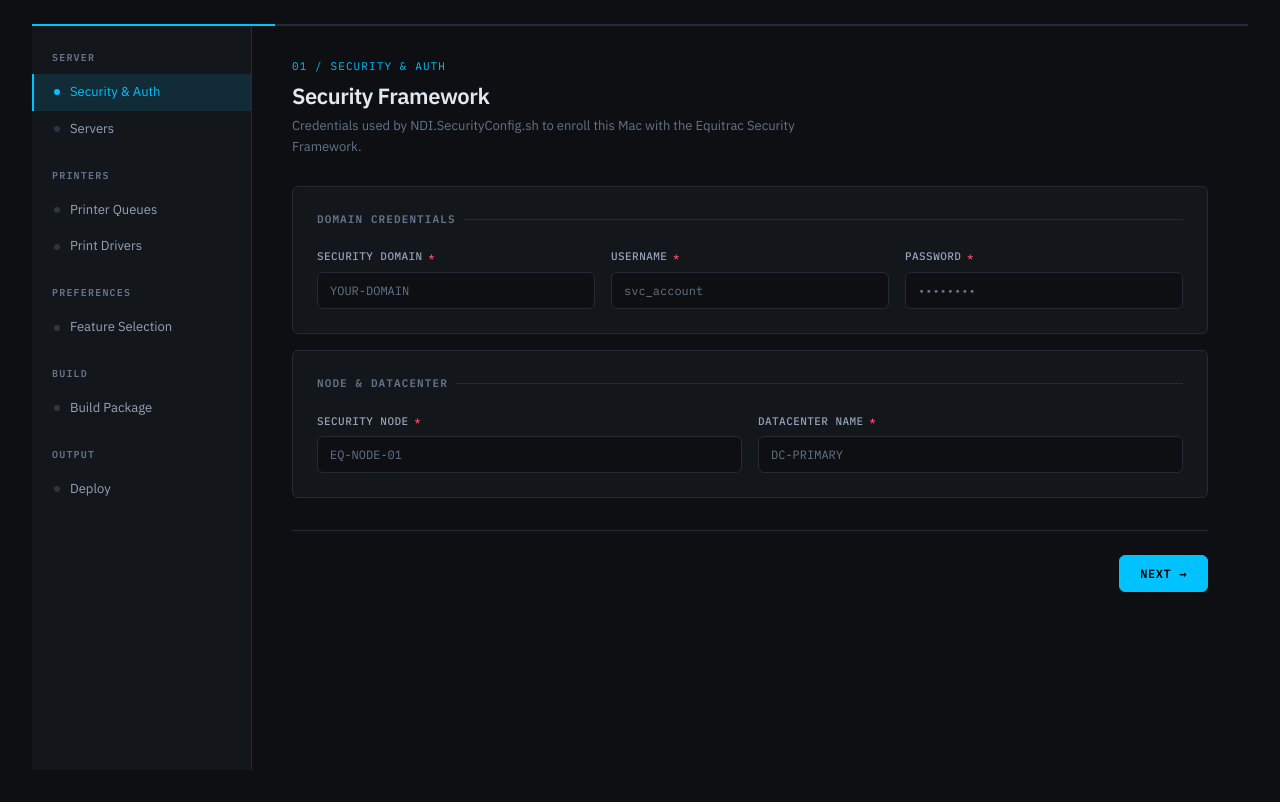
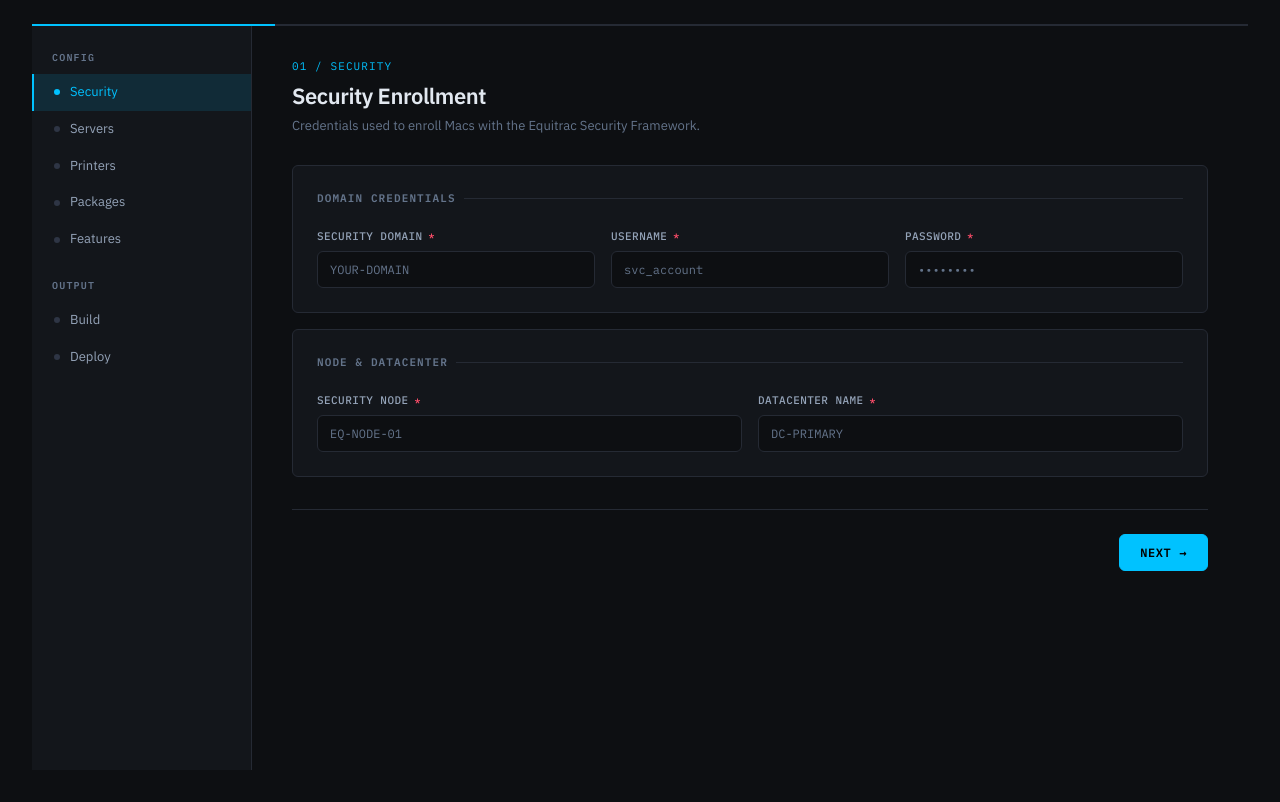
Before and after one commit to arilewis93/online-macadmin-toolbox, a Flask app: page /equitrac in a window 1280 px wide. Shown: the part 56-858 px from the top of the page. Run offline with Flask 3, Linux system fonts and the light colour scheme; the visitor is signed in with stand-in values (Sample User, id 1); some libraries are stand-ins or nearby versions.

Commit message:
Enhance Dashboard and Equitrac Tool Descriptions for Clarity
- Updated titles and descriptions in the dashboard for various tools, including Equitrac, Santa, and Netskope, to improve user understanding.
- Revised navigation labels in the Equitrac tool for better clarity, changing sections like "Security & Auth" to "Security" and "Printer Queues" to "Printers."
- Improved descriptions throughout the Equitrac tool to provide clearer guidance on functionalities and usage.

```diff
--- a/app/templates/tools/equitrac.html
+++ b/app/templates/tools/equitrac.html
@@ -22,33 +22,27 @@
 <div class="shell">
 
   <nav id="sideNav">
-    <div class="nav-section-label">Server</div>
+    <div class="nav-section-label">Config</div>
     <a href="#" class="active" data-section="s-security" onclick="navigate('s-security',this)">
-      <span class="nav-dot"></span> Security &amp; Auth
+      <span class="nav-dot"></span> Security
     </a>
     <a href="#" data-section="s-servers" onclick="navigate('s-servers',this)">
       <span class="nav-dot"></span> Servers
     </a>
-
-    <div class="nav-section-label">Printers</div>
     <a href="#" data-section="s-printers" onclick="navigate('s-printers',this)">
-      <span class="nav-dot"></span> Printer Queues
+      <span class="nav-dot"></span> Printers
     </a>
     <a href="#" data-section="s-drivers" onclick="navigate('s-drivers',this)">
-      <span class="nav-dot"></span> Print Drivers
+      <span class="nav-dot"></span> Packages
     </a>
-
-    <div class="nav-section-label">Preferences</div>
     <a href="#" data-section="s-features" onclick="navigate('s-features',this)">
-      <span class="nav-dot"></span> Feature Selection
-    </a>
-
-    <div class="nav-section-label">Build</div>
-    <a href="#" data-section="s-build" onclick="navigate('s-build',this)">
-      <span class="nav-dot"></span> Build Package
+      <span class="nav-dot"></span> Features
     </a>
 
     <div class="nav-section-label">Output</div>
+    <a href="#" data-section="s-build" onclick="navigate('s-build',this)">
+      <span class="nav-dot"></span> Build
+    </a>
     <a href="#" data-section="s-generate" onclick="navigate('s-generate',this)">
       <span class="nav-dot"></span> Deploy
     </a>
@@ -59,9 +53,9 @@
     <!-- ══════════════════════════ SECURITY ══════════════════════════ -->
     <div class="section active" id="s-security">
       <div class="section-header">
-        <div class="section-tag">01 / Security &amp; Auth</div>
-        <div class="section-title">Security Framework</div>
-        <div class="section-desc">Credentials used by NDI.SecurityConfig.sh to enroll this Mac with the Equitrac Security Framework.</div>
+        <div class="section-tag">01 / Security</div>
+        <div class="section-title">Security Enrollment</div>
+        <div class="section-desc">Credentials used to enroll Macs with the Equitrac Security Framework.</div>
       </div>
 
       <div class="card">
@@ -111,8 +105,8 @@
     <div class="section" id="s-servers">
       <div class="section-header">
         <div class="section-tag">02 / Servers</div>
-        <div class="section-title">Server Endpoints</div>
-        <div class="section-desc">CAS and DRE server addresses. The install script pings these to verify network reachability before enrollment.</div>
+        <div class="section-title">Servers</div>
+        <div class="section-desc">CAS and DRE server addresses used for enrollment and print routing.</div>
       </div>
 
       <div class="card">
@@ -153,9 +147,9 @@
     <!-- ══════════════════════════ PRINTERS ══════════════════════════ -->
     <div class="section" id="s-printers">
       <div class="section-header">
-        <div class="section-tag">03 / Printer Queues</div>
-        <div class="section-title">CUPS Print Queues</div>
-        <div class="section-desc">Each entry creates a CUPS queue via <code style="color:var(--accent);font-family:var(--mono)">lpadmin</code>. Set PPD to <em>generic</em> or supply an absolute path to a source .ppd file.</div>
+        <div class="section-tag">03 / Printers</div>
+        <div class="section-title">Printers</div>
+        <div class="section-desc">Print queues to create on the Mac. Set PPD to <em>generic</em> or provide a path to a .ppd file.</div>
       </div>
 
       <div class="card">
@@ -173,13 +167,13 @@
     <!-- ══════════════════════════ DRIVERS ══════════════════════════ -->
     <div class="section" id="s-drivers">
       <div class="section-header">
-        <div class="section-tag">04 / Print Drivers</div>
-        <div class="section-title">Driver Packages</div>
-        <div class="section-desc">Filenames only &mdash; no paths. The postinstall script prepends a hardcoded payload directory at runtime for security.</div>
+        <div class="section-tag">04 / Packages</div>
+        <div class="section-title">Packages</div>
+        <div class="section-desc">The Equitrac installer and any print driver .pkgs to include.</div>
       </div>
 
       <div class="card">
-        <div class="card-title">Installer Package</div>
+        <div class="card-title">Equitrac Installer</div>
         <div class="field-grid single">
           <div class="field">
             <label>EQUITRAC INSTALLER PKG <span class="required">*</span> <span class="hint">Filename only</span></label>
@@ -190,7 +184,7 @@
       </div>
 
       <div class="card">
-        <div class="card-title">Driver PKG Filenames</div>
+        <div class="card-title">Print Drivers</div>
         <div class="driver-list" id="driverList"></div>
         <button class="btn-add" onclick="addDriver()">＋ Add Driver Package</button>
       </div>
@@ -204,13 +198,13 @@
     <!-- ══════════════════════════ FEATURES ══════════════════════════ -->
     <div class="section" id="s-features">
       <div class="section-header">
-        <div class="section-tag">05 / Feature Selection</div>
-        <div class="section-title">EQPrinterUtilityX Preferences</div>
-        <div class="section-desc">Enable or disable Equitrac print features for all users on this Mac.</div>
+        <div class="section-tag">05 / Features</div>
+        <div class="section-title">Features</div>
+        <div class="section-desc">Toggle Equitrac print features for all users on this Mac.</div>
       </div>
 
       <div class="card">
-        <div class="card-title">Feature Flags</div>
+        <div class="card-title">Print Features</div>
         <div class="toggle-group">
           <label class="toggle-row" id="tr-clientBilling" onclick="toggleFeature('clientBilling')">
             <input type="checkbox" id="clientBilling">
@@ -267,8 +261,8 @@
     <div class="section" id="s-build">
       <div class="section-header">
         <div class="section-tag">06 / Build</div>
-        <div class="section-title">Build Payload Package</div>
-        <div class="section-desc">Download and run this script on your admin Mac. It opens a folder for you to drag in the Equitrac installer and driver .pkgs, then bundles them into a single deployment package.</div>
+        <div class="section-title">Build</div>
+        <div class="section-desc">Download and run this script on your admin Mac to bundle the .pkgs into a single deployment package.</div>
       </div>
 
       <div class="generate-card">
@@ -296,7 +290,7 @@
       <div class="section-header">
         <div class="section-tag">07 / Deploy</div>
         <div class="section-title">Deploy</div>
-        <div class="section-desc">Three items to deploy via Intune or Jamf. Download all three below.</div>
+        <div class="section-desc">Deploy these three items via Intune or Jamf.</div>
       </div>
 
       <div class="validation-banner" id="validationBanner">
@@ -326,7 +320,7 @@
       <div class="card">
         <div class="card-title">2 &mdash; Equitrac Installer</div>
         <div style="display:flex;align-items:center;justify-content:space-between;padding:0.25rem 0">
-          <span style="color:var(--text-secondary);font-size:0.85rem">Static package containing the Equitrac client and postinstall script.</span>
+          <span style="color:var(--text-secondary);font-size:0.85rem">Equitrac client installer with postinstall script.</span>
           <a href="https://narcp.s3.af-south-1.amazonaws.com/InstallerFiles/Equitrac.pkg" class="btn btn-success" download style="text-decoration:none;white-space:nowrap">↓ Download Equitrac.pkg</a>
         </div>
       </div>
@@ -335,7 +329,7 @@
       <div class="card">
         <div class="card-title">3 &mdash; Payload Package</div>
         <div style="display:flex;align-items:center;justify-content:space-between;padding:0.25rem 0">
-          <span style="color:var(--text-secondary);font-size:0.85rem">Built in the previous step using the build script.</span>
+          <span style="color:var(--text-secondary);font-size:0.85rem">Generated in the previous step.</span>
           <button class="btn btn-ghost" onclick="navigate('s-build', navLink('s-build'))" style="white-space:nowrap">← Back to Build</button>
         </div>
       </div>
```
Also changed, not shown: app/templates/dashboard.html (+15 -15 lines), run.py (line endings or trailing spaces).
